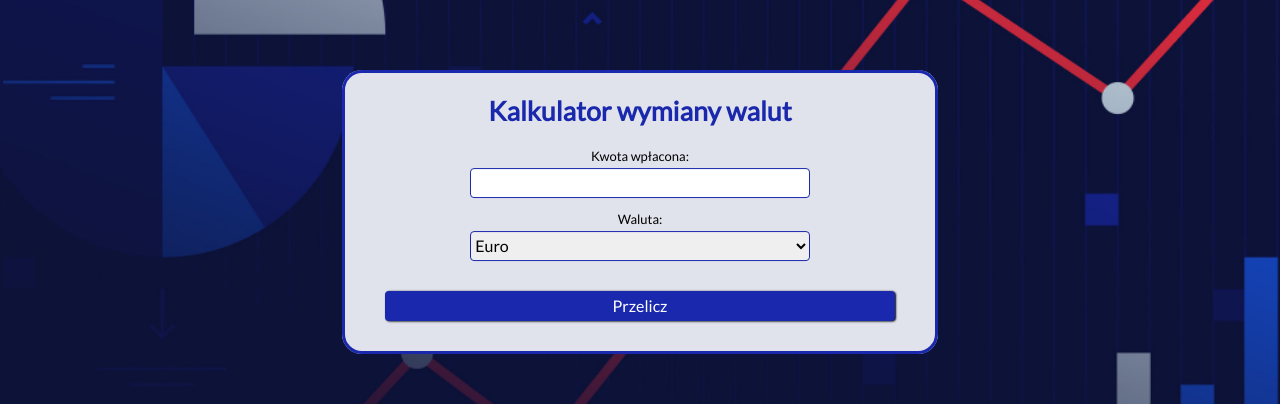
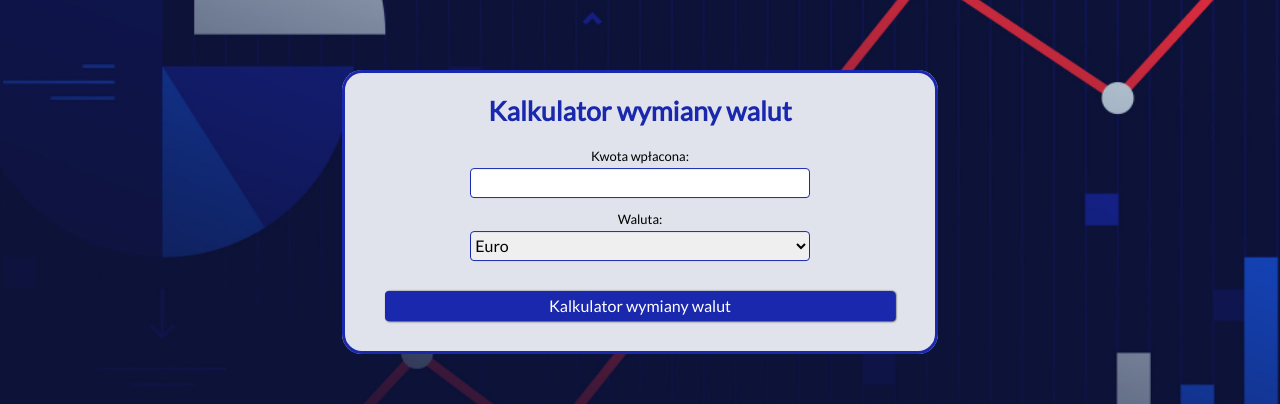
Before and after one commit to Marcin-Malek/currency-converter-react, a React (Create React App) app: page / in a window 1280 px wide. Shown: the part 188-592 px from the top of the page. Built offline with nearby package versions, Linux system fonts and the light colour scheme.

Commit message:
code simplification - moved components in props directly to Form component, removed Button component, moved currencies to a separate file for importing

```diff
--- a/src/App.js
+++ b/src/App.js
@@ -1,25 +1,6 @@
 import Form from "./Form";
-import Field from "./Field";
-import Button from "./Button";
-import Statement from "./Statement";
 import { useRef, useState } from "react";
-
-const currencies = [
-  {
-    name: "Euro",
-    signature: "EUR",
-    rate: 4.75
-  },
-  {
-    name: "Dolar amerykański",
-    signature: "USD",
-    rate: 4.27
-  },
-  {
-    name: "Funt szterling",
-    signature: "GBP",
-    rate: 5.71
-  }];
+import { currencies } from "./currencies"
 
 function App() {
   const [amount, setAmount] = useState("");
@@ -56,10 +37,11 @@ function App() {
   return (
     <Form
       title="Kalkulator wymiany walut"
-      amountField={<Field type="input" label="Kwota wpłacona" innerRef={inputRef} amount={amount} inputHandler={inputHandler} />}
-      currencyField={<Field type="select" label="Waluta" currencies={currencies} selectHandler={selectHandler} />}
-      button={<Button title="Przelicz" />}
-      statement={<Statement result={result} />}
+      result={result}
+      amount={amount}
+      inputRef={inputRef}
+      inputHandler={inputHandler}
+      selectHandler={selectHandler}
       onFormSubmit={onFormSubmit}
     />
   );
--- a/src/Button/index.js
+++ /dev/null
@@ -1,7 +0,0 @@
-import "./style.css"
-
-const Button = ({title}) => (
-    <button className="button">{title}</button>
-);
-
-export default Button;
--- a/src/Button/style.css
+++ /dev/null
@@ -1,21 +0,0 @@
-.button {
-    width: 90%;
-    min-width: 150px;
-    flex-basis: 30px;
-    margin: 20px;
-    background-color: #1a28ad;
-    border-radius: 4px;
-    border: none;
-    box-shadow: 1px 0.5px 2px black;
-    color: white;
-    transition: box-shadow 100ms, background-color 1s, transform 1s;
-}
-
-.button:hover {
-    transform: scale(1.1);
-    background-color: hsl(234, 74%, 50%);
-}
-
-.button:active {
-    box-shadow: 0px 0px 2px black;
-}
--- a/src/Field/index.js
+++ b/src/Field/index.js
@@ -1,6 +1,7 @@
 import "./style.css";
+import { currencies } from "../currencies";
 
-const Field = ({ type, label, innerRef, currencies, amount, inputHandler, selectHandler }) => {
+const Field = ({ type, label, innerRef, amount, inputHandler, selectHandler }) => {
     if (type === "input") {
         return (
             <>
--- a/src/Form/index.js
+++ b/src/Form/index.js
@@ -1,13 +1,15 @@
 import "./style.css";
+import Field from "../Field";
+import Statement from "../Statement";
 
-const Form = ({ title, amountField, currencyField, button, onFormSubmit, statement }) => (
+const Form = ({ title, result, amount, inputRef, onFormSubmit, inputHandler, selectHandler }) => (
     <form onSubmit={onFormSubmit} className="form">
         <fieldset className="form__fieldset">
             <h1 className="form__header">{title}</h1>
-            {amountField}
-            {currencyField}
-            {button}
-            {statement}
+            <Field type="input" label="Kwota wpłacona" innerRef={inputRef} amount={amount} inputHandler={inputHandler} />
+            <Field type="select" label="Waluta" selectHandler={selectHandler} />
+            <button className="form__button">{title}</button>
+            <Statement result={result} />
         </fieldset>
     </form>
 );
--- a/src/Form/style.css
+++ b/src/Form/style.css
@@ -21,3 +21,25 @@
     text-align: center;
     color: #1a28ad;
 }
+
+.form__button {
+    width: 90%;
+    min-width: 150px;
+    flex-basis: 30px;
+    margin: 20px;
+    background-color: #1a28ad;
+    border-radius: 4px;
+    border: none;
+    box-shadow: 1px 0.5px 2px black;
+    color: white;
+    transition: box-shadow 100ms, background-color 1s, transform 1s;
+}
+
+.form__button:hover {
+    transform: scale(1.1);
+    background-color: hsl(234, 74%, 50%);
+}
+
+.form__button:active {
+    box-shadow: 0px 0px 2px black;
+}
--- /dev/null
+++ b/src/currencies.js
@@ -0,0 +1,16 @@
+export const currencies = [
+    {
+      name: "Euro",
+      signature: "EUR",
+      rate: 4.75
+    },
+    {
+      name: "Dolar amerykański",
+      signature: "USD",
+      rate: 4.27
+    },
+    {
+      name: "Funt szterling",
+      signature: "GBP",
+      rate: 5.71
+    }];
```
